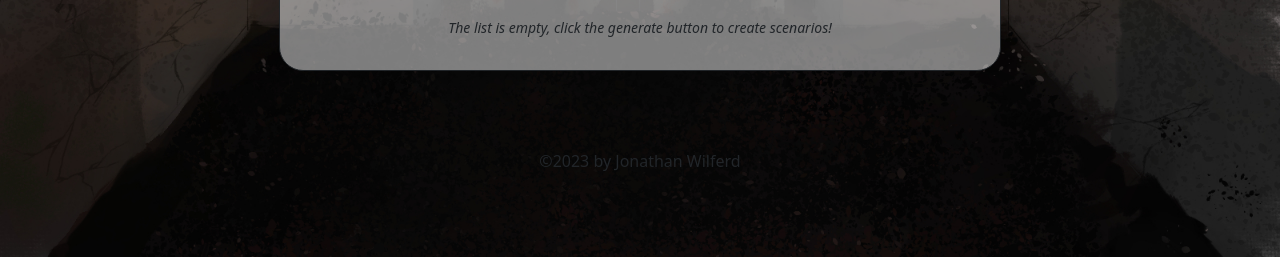
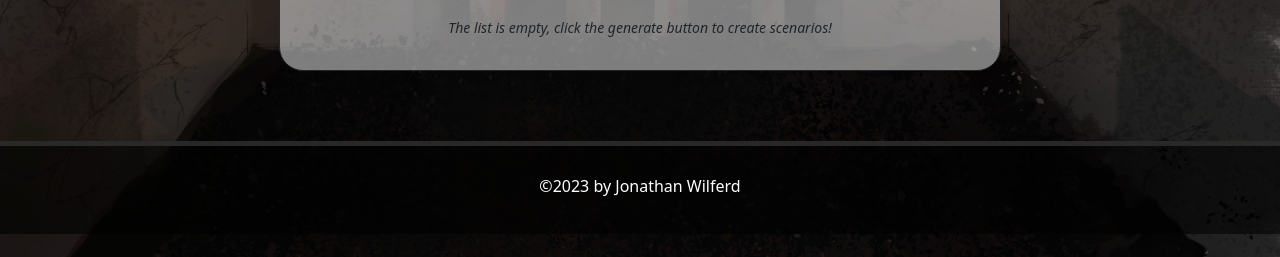
Before and after one commit to jwilferd10/Adventure-Alchemist, a plain HTML site: page index.html in a window 1280 px wide. Shown: the part 543-800 px from the top of the page. Drawn offline with nearby package versions, Linux system fonts and the light colour scheme.

Commit message:
Created a style for the footer to distinguish itself from the rest of the app

```diff
--- a/assets/css/style.css
+++ b/assets/css/style.css
@@ -170,6 +170,15 @@ section {
     opacity: 0;
 }
 
+footer {
+    width: 100%;
+    background: #00000094;
+    color: white;
+    font-size: 1rem;
+    padding: 20px;
+    border-top: 5px solid #313131cf;
+}
+
 @keyframes flashing {
     0% {opacity: 0}
     50% {opacity: 1}
```
